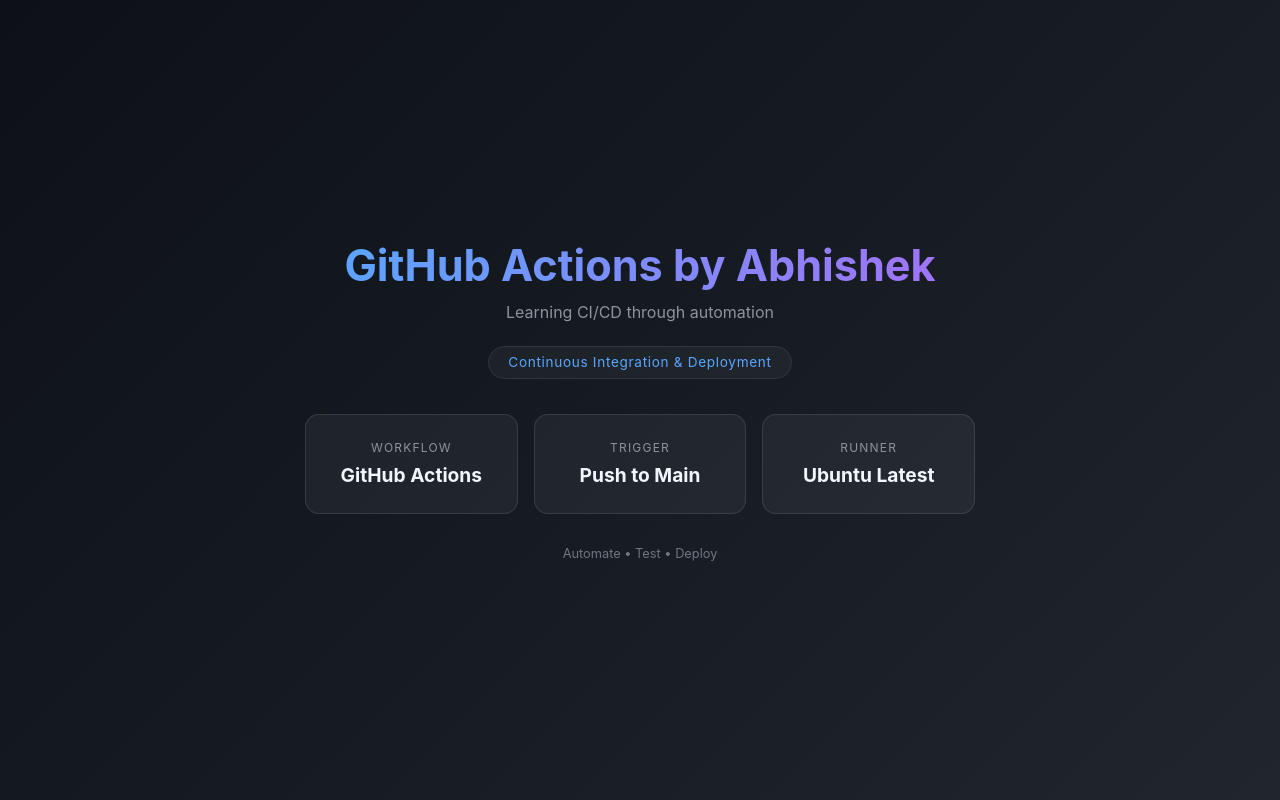
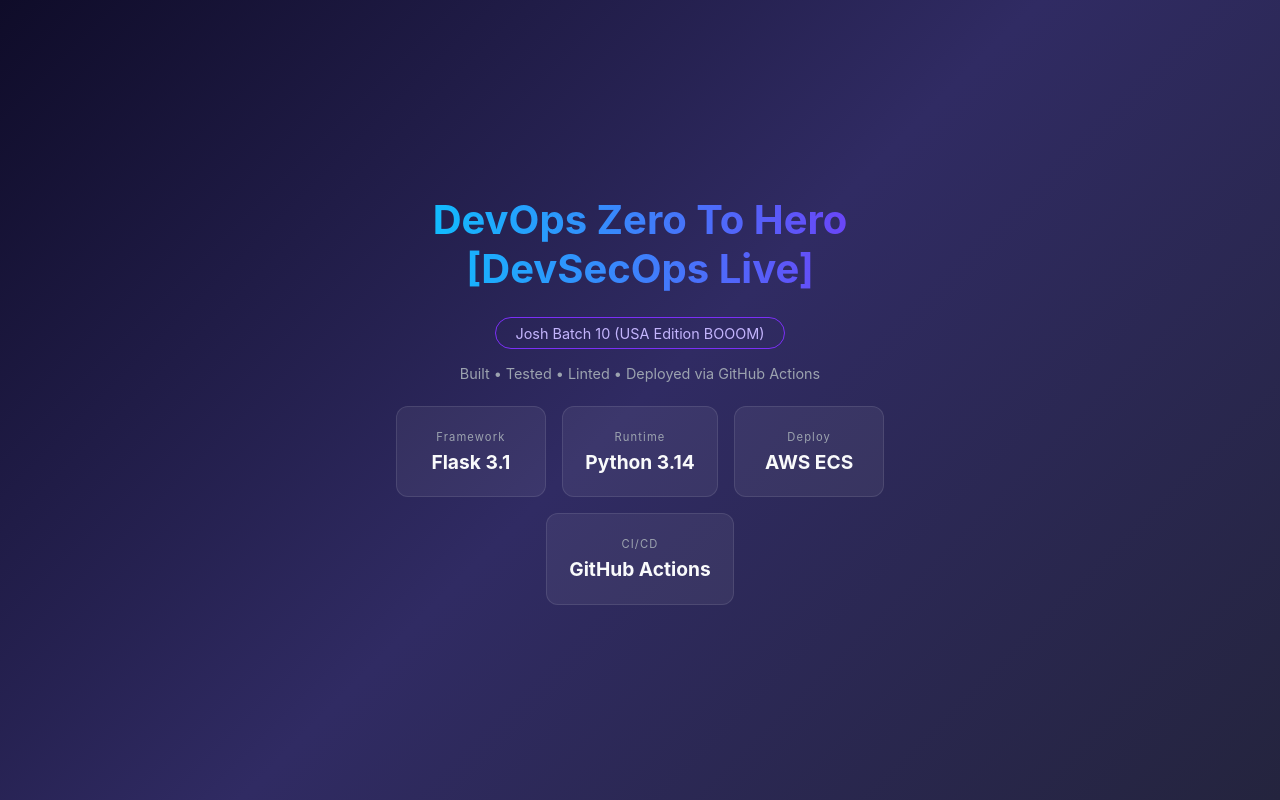
Before and after one commit to Abhishekgupta295/tws-github-actions-learning, a Flask app: page / in a window 1280 px wide. Run offline with Flask 3, Linux system fonts and the light colour scheme.

Commit message:
changed the index.html

```diff
--- a/templates/index.html
+++ b/templates/index.html
@@ -3,137 +3,73 @@
 <head>
 <meta charset="UTF-8">
 <meta name="viewport" content="width=device-width, initial-scale=1.0">
-
-    <title>GitHub Actions</title>
+<title>DevOps Zero To Hero</title>
 
 <style>
-        * {
-            margin: 0;
-            padding: 0;
-            box-sizing: border-box;
+*{margin:0;padding:0;box-sizing:border-box}
+
+body{
+min-height:100vh;
+display:flex;
+align-items:center;
+justify-content:center;
+background:linear-gradient(135deg,#0f0c29,#302b63,#24243e);
+font-family:-apple-system,BlinkMacSystemFont,"Segoe UI",Roboto;
+color:#e0e0e0
 }
 
-        body {
-            min-height: 100vh;
-            display: flex;
-            align-items: center;
-            justify-content: center;
+.container{text-align:center;padding:2rem;max-width:640px}
 
-            background: linear-gradient(
-                135deg,
-                #0d1117,
-                #161b22,
-                #21262d
-            );
-
-            font-family: -apple-system, BlinkMacSystemFont,
-                "Segoe UI", Roboto, Helvetica, Arial, sans-serif;
-
-            color: #e6edf3;
+h1{
+font-size:2.5rem;
+background:linear-gradient(90deg,#00d2ff,#7b2ff7);
+-webkit-background-clip:text;
+-webkit-text-fill-color:transparent;
+margin-bottom:.5rem
 }
 
-        .container {
-            width: 90%;
-            max-width: 750px;
-            text-align: center;
-            padding: 2.5rem;
+.badge{
+display:inline-block;
+margin:1rem 0;
+padding:.4rem 1.2rem;
+border:1px solid #7b2ff7;
+border-radius:999px;
+font-size:.9rem;
+color:#c4b5fd
 }
 
-        h1 {
-            font-size: 2.7rem;
-            margin-bottom: 0.7rem;
-
-            background: linear-gradient(
-                90deg,
-                #58a6ff,
-                #a371f7
-            );
-
-            -webkit-background-clip: text;
-            -webkit-text-fill-color: transparent;
+.pipeline{
+margin-bottom:1.5rem;
+font-size:.9rem;
+color:#9ca3af
 }
 
-        .subtitle {
-            color: #8b949e;
-            font-size: 1rem;
-            margin-bottom: 1.5rem;
+.cards{
+display:flex;
+gap:1rem;
+justify-content:center;
+flex-wrap:wrap
 }
 
-        .badge {
-            display: inline-block;
-
-            padding: 0.45rem 1.2rem;
-            margin-bottom: 2.2rem;
-
-            border: 1px solid #30363d;
-            border-radius: 999px;
-
-            background: rgba(255, 255, 255, 0.04);
-
-            color: #58a6ff;
-
-            font-size: 0.85rem;
-            letter-spacing: 0.05em;
+.card{
+background:rgba(255,255,255,.06);
+border:1px solid rgba(255,255,255,.1);
+border-radius:12px;
+padding:1.4rem;
+min-width:150px
 }
 
-        .cards {
-            display: flex;
-            gap: 1rem;
-            justify-content: center;
-            flex-wrap: wrap;
+.card span{
+display:block;
+font-size:.7rem;
+color:#9ca3af;
+margin-bottom:.4rem;
+letter-spacing:.1em
 }
 
-        .card {
-            flex: 1;
-            min-width: 180px;
-
-            padding: 1.6rem 1.4rem;
-
-            background: rgba(255, 255, 255, 0.05);
-
-            border: 1px solid rgba(255, 255, 255, 0.1);
-
-            border-radius: 14px;
-
-            transition: transform 0.25s ease,
-                        border-color 0.25s ease,
-                        background 0.25s ease;
-        }
-
-        .card:hover {
-            transform: translateY(-6px);
-
-            border-color: #58a6ff;
-
-            background: rgba(88, 166, 255, 0.08);
-        }
-
-        .card span {
-            display: block;
-
-            font-size: 0.75rem;
-
-            text-transform: uppercase;
-
-            letter-spacing: 0.1em;
-
-            color: #8b949e;
-
-            margin-bottom: 0.5rem;
-        }
-
-        .card strong {
-            font-size: 1.2rem;
-
-            color: #f0f6fc;
-        }
-
-        .footer {
-            margin-top: 2rem;
-
-            font-size: 0.8rem;
-
-            color: #6e7681;
+.card strong{
+font-size:1.2rem;
+color:#f9fafb
 }
 </style>
 </head>
@@ -142,37 +78,33 @@
 
 <div class="container">
 
-        <h1>GitHub Actions by Abhishek</h1>
+<h1>DevOps Zero To Hero [DevSecOps Live]</h1>
+<div class="badge">Josh Batch 10 (USA Edition BOOOM)</div>
 
-        <p class="subtitle">
-            Learning CI/CD through automation
-        </p>
-
-        <div class="badge">
-            Continuous Integration & Deployment
+<div class="pipeline">
+Built • Tested • Linted • Deployed via GitHub Actions
 </div>
 
 <div class="cards">
-
 <div class="card">
-                <span>Workflow</span>
-                <strong>GitHub Actions</strong>
+<span>Framework</span>
+<strong>Flask 3.1</strong>
 </div>
 
 <div class="card">
-                <span>Trigger</span>
-                <strong>Push to Main</strong>
+<span>Runtime</span>
+<strong>Python 3.14</strong>
 </div>
 
 <div class="card">
-                <span>Runner</span>
-                <strong>Ubuntu Latest</strong>
+<span>Deploy</span>
+<strong>AWS ECS</strong>
 </div>
 
+<div class="card">
+<span>CI/CD</span>
+<strong>GitHub Actions</strong>
 </div>
-
-        <div class="footer">
-            Automate • Test • Deploy
 </div>
 
 </div>
```
Also changed, not shown: .github/workflows/deploy-app-shr.yml. Lines whose indentation alone changed are shown as unchanged.
